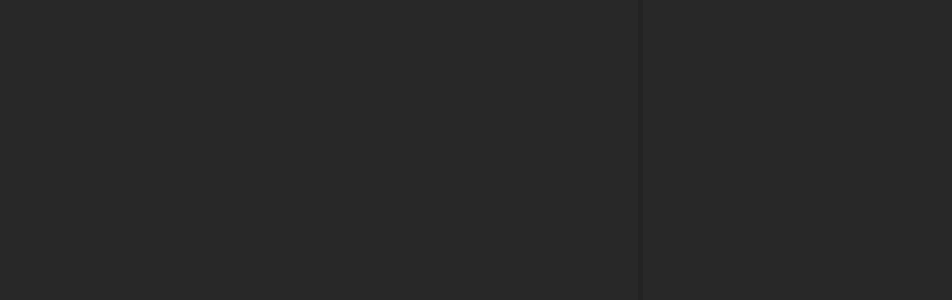
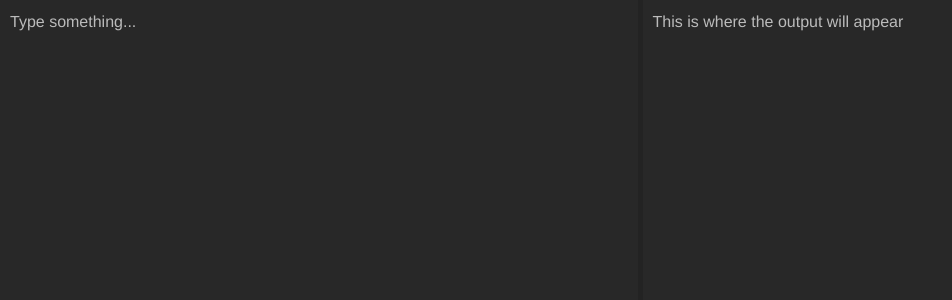
Before and after one commit to koenigscode/mono-sub, a Vue app: page / in a window 1280 px wide. Shown: the top 300 px of the page, without its empty margins (0-952 px from the left). Built offline with nearby package versions, Linux system fonts and the light colour scheme.

Commit message:
characters in output get replaced by their mapping

```diff
--- a/src/App.vue
+++ b/src/App.vue
@@ -1,10 +1,21 @@
 <template>
   <div id="app" class="h-full h-screen">
     <div class="container-grid h-full">
-      <textarea v-model="srcText" id="area-src" class="textarea h-full"></textarea>
-      <textarea id="area-tgt" class="textarea h-full" disabled></textarea>
+      <textarea
+        v-model="srcText"
+        id="area-src"
+        class="textarea h-full p-4"
+        placeholder="Type something..."
+      ></textarea>
+      <textarea
+        v-model="tgtText"
+        id="area-tgt"
+        class="textarea h-full p-4"
+        placeholder="This is where the output will appear"
+        disabled
+      ></textarea>
       <div class="mapping-container">
-        <char-mapping v-for="(c, i) in mapping" :key="i" :label="c"></char-mapping>
+        <char-mapping v-for="(c, i) in chars" :key="i" :label="c" @mappingChange="mappingChange"></char-mapping>
       </div>
       <div></div>
     </div>
@@ -22,13 +33,32 @@ export default {
   data() {
     return {
       srcText: "",
-      mapping: new Set()
+      tgtText: "",
+      chars: new Set(),
+      mapping: {}
     };
+  },
+  methods: {
+    mappingChange(key, val) {
+      this.mapping[key] = val;
+      this.updateOutput();
+    },
+    updateOutput() {
+      let s = "";
+      for (let c of this.srcText) {
+        if (c in this.mapping) {
+          s += this.mapping[c];
+        } else {
+          s += c;
+        }
+      }
+      this.tgtText = s;
+    }
   },
   watch: {
     srcText(str) {
-      this.mapping = new Set(str.split(""));
-      console.log(this.mapping.size);
+      this.chars = new Set(str.split(""));
+      this.updateOutput();
     }
   }
 };
@@ -53,6 +83,8 @@ textarea
   background $dark-lighter
   color $white
   resize none
+  &::placeholder
+    color $placeholder
 
 .container-grid
   display grid
--- a/src/components/CharMapping.vue
+++ b/src/components/CharMapping.vue
@@ -14,6 +14,15 @@ export default {
     return {
       input: this.value
     };
+  },
+  watch: {
+    input(val) {
+      if (val != undefined && val.trim().length != 0) {
+        // let obj = {};
+        // obj[this.label] = val.trim();
+        this.$emit("mappingChange", this.label, val.trim());
+      }
+    }
   }
 };
 </script>
--- a/src/styles/_variables.styl
+++ b/src/styles/_variables.styl
@@ -6,3 +6,4 @@ $dark-light = #363636
 $green = #41B883
 
 $accent = $green
+$placeholder = #bbb
```
